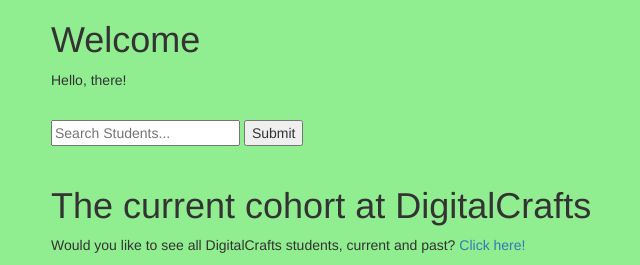
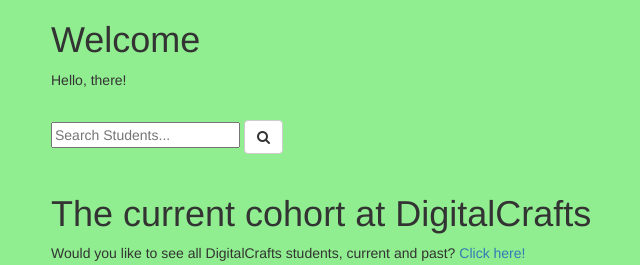
Before and after one commit to DigitalCrafts-September-2016-Cohort/GetCohort, a Flask app: page / in a window 1280 px wide. Shown: the top 265 px of the page, without its empty margins (19-659 px from the left). Run offline with Flask 2, Linux system fonts and the light colour scheme; data that the repository does not hold is empty; some libraries are stand-ins or nearby versions.

Commit message:
Add Bootstrap and FontAwesome to layout.html file

```diff
--- a/templates/layout.html
+++ b/templates/layout.html
@@ -5,6 +5,7 @@
     <title>GetCohort</title>
     <link href="https://maxcdn.bootstrapcdn.com/bootstrap/3.3.7/css/bootstrap.min.css" rel="stylesheet" integrity="sha384-BVYiiSIFeK1dGmJRAkycuHAHRg32OmUcww7on3RYdg4Va+PmSTsz/K68vbdEjh4u" crossorigin="anonymous">
     <link rel="stylesheet" href="/static/css/style.css" media="screen" title="no title">
+    <link href="https://maxcdn.bootstrapcdn.com/font-awesome/4.6.3/css/font-awesome.min.css" rel="stylesheet" integrity="sha384-T8Gy5hrqNKT+hzMclPo118YTQO6cYprQmhrYwIiQ/3axmI1hQomh7Ud2hPOy8SP1" crossorigin="anonymous">
   </head>
   <body>
     <div class="container">
@@ -15,7 +16,9 @@
           <br>
           <form action="/search_user" method="POST">
             <input type="text" name="search_bar" value="" placeholder="Search Students...">
-            <button type="submit" name="search_submit">Submit</button>
+            <button class="btn btn-default" type="submit" name="search_submit">
+              <i class="fa fa-search" aria-hidden="true"></i>
+            </button>
           </form>
           <br>
         </div>
```
